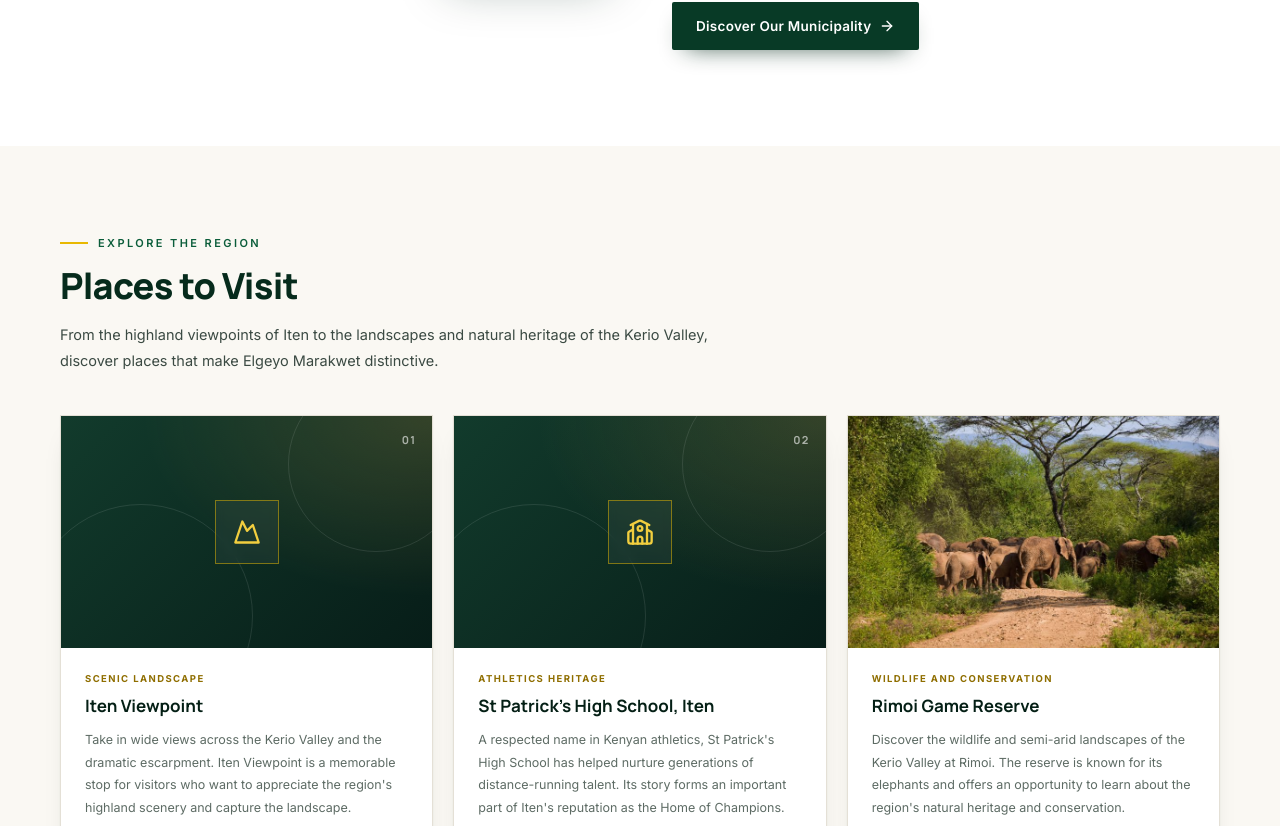
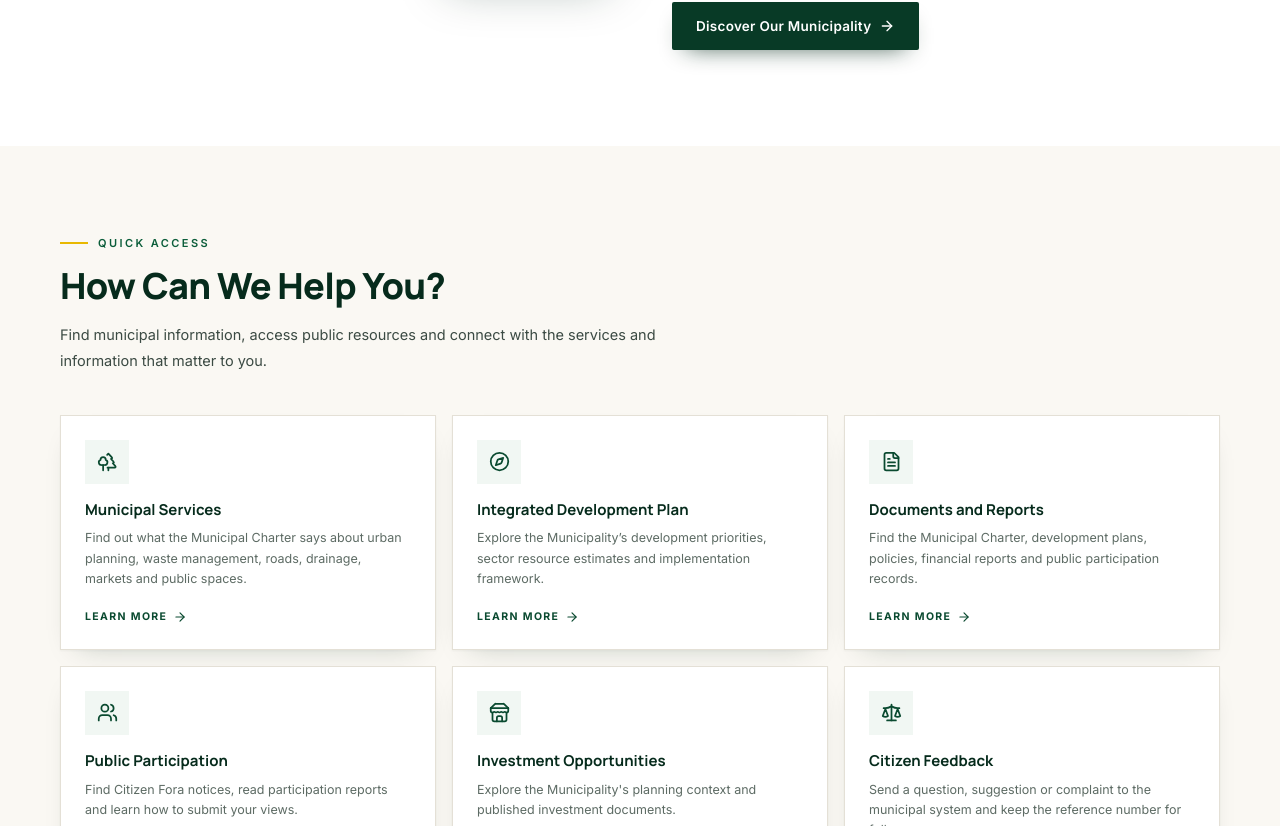
Before and after one commit to kikie254/municp, a Next.js app: page / in a window 1280 px wide. Shown: the part 1614-2440 px from the top of the page. Built offline with nearby package versions, Linux system fonts and the light colour scheme; no server answers.

Commit message:
Move places to visit to the end of the homepage

```diff
--- a/app/page.tsx
+++ b/app/page.tsx
@@ -156,7 +156,6 @@ export default function HomePage() {
         </div>
       </section>
 
-      <PlacesToVisit />
 
       {/* ── QUICK ACCESS ───────────────────────────────────── */}
       <section className="bg-paper-warm py-16 md:py-20" aria-labelledby="quick-access-heading">
@@ -433,6 +432,9 @@ export default function HomePage() {
       </section>
 
       <CtaBand />
+
+      {/* Destination information is intentionally the final homepage section. */}
+      <PlacesToVisit />
     </>
   );
 }
```
